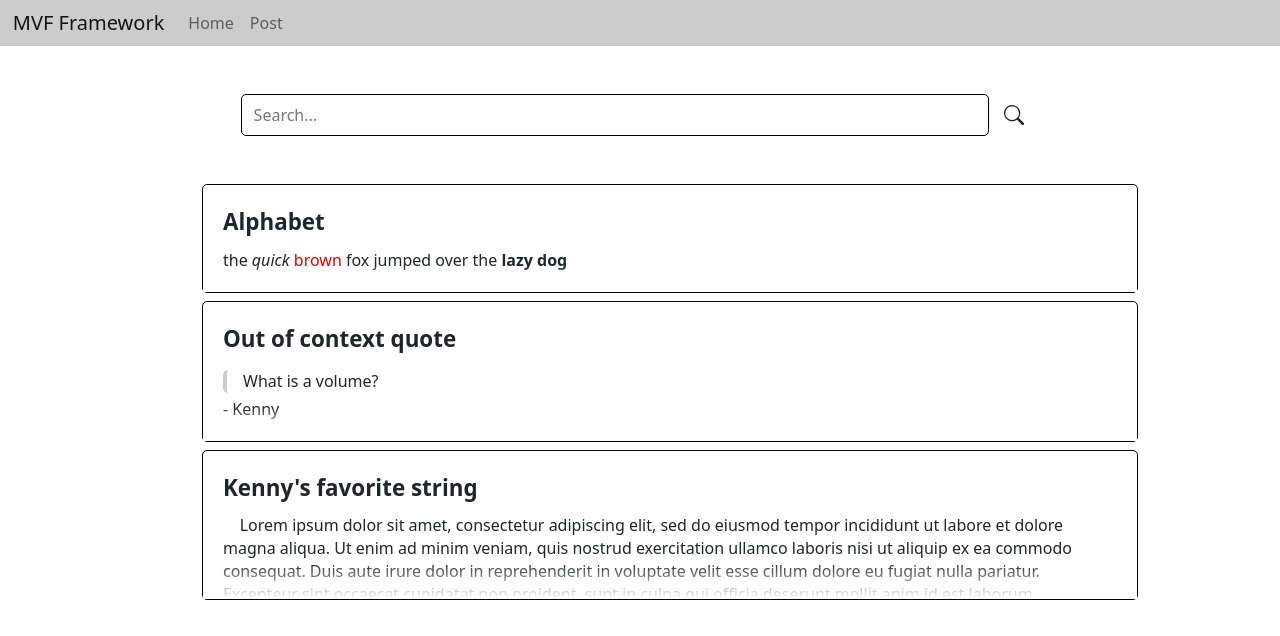
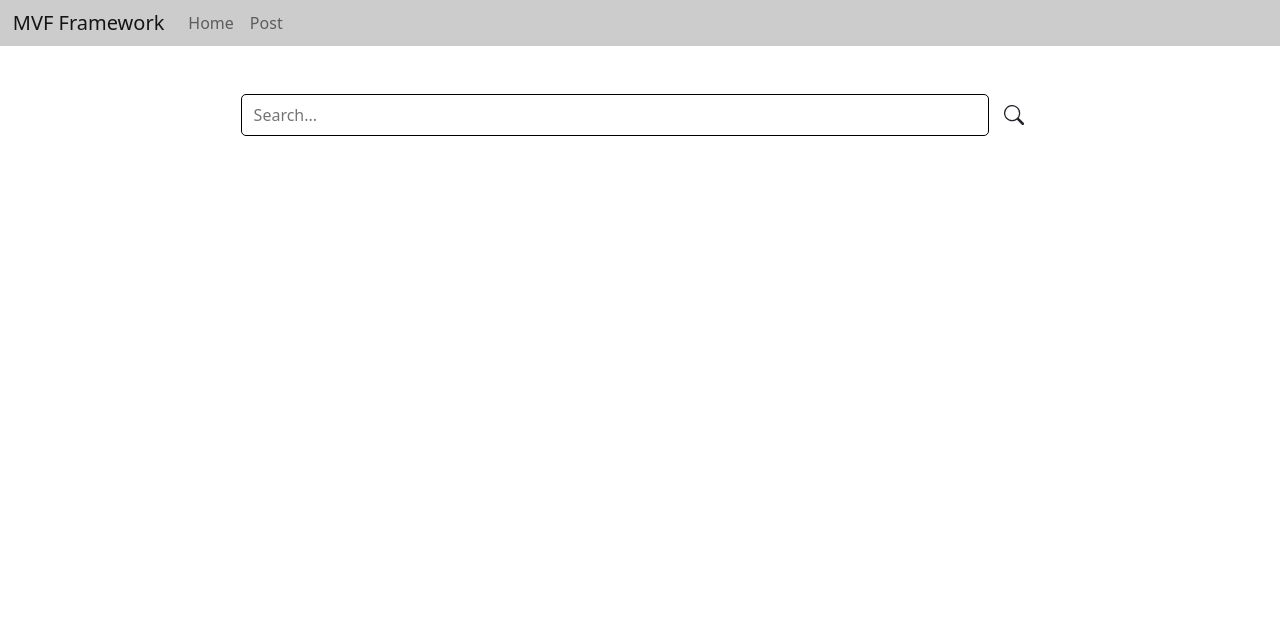
Before and after one commit to patatoes1235/hackillinois2023, a Next.js app in the folder mvf/: page / in a window 1280 px wide. Shown: the top 636 px of the page. Built offline with nearby package versions, Linux system fonts and the light colour scheme.

Commit message:
big fixes

```diff
--- a/mvf/src/pages/index.js
+++ b/mvf/src/pages/index.js
@@ -5,16 +5,16 @@ import Postlist from "@/components/postlist";
 
 function Home() {
 	const [results, setResults] = useState([
-		{
-			title: "Alphabet",
-			content: "<p>the <em>quick</em> <span style=\"color: rgb(230, 0, 0);\">brown </span>fox jumped over the <strong>lazy dog</strong></p>"
-		}, {
-			title: "Out of context quote",
-			content: "<blockquote>What is a volume?</blockquote><p>- Kenny</p>"
-		}, {
-			title: "Kenny's favorite string",
-			content: "\tLorem ipsum dolor sit amet, consectetur adipiscing elit, sed do eiusmod tempor incididunt ut labore et dolore magna aliqua. Ut enim ad minim veniam, quis nostrud exercitation ullamco laboris nisi ut aliquip ex ea commodo consequat. Duis aute irure dolor in reprehenderit in voluptate velit esse cillum dolore eu fugiat nulla pariatur. Excepteur sint occaecat cupidatat non proident, sunt in culpa qui officia deserunt mollit anim id est laborum.<br/>\tLorem ipsum dolor sit amet, consectetur adipiscing elit, sed do eiusmod tempor incididunt ut labore et dolore magna aliqua. Ut enim ad minim veniam, quis nostrud exercitation ullamco laboris nisi ut aliquip ex ea commodo consequat. Duis aute irure dolor in reprehenderit in voluptate velit esse cillum dolore eu fugiat nulla pariatur. Excepteur sint occaecat cupidatat non proident, sunt in culpa qui officia deserunt mollit anim id est laborum."
-		},
+		// {
+		// 	title: "Alphabet",
+		// 	content: "<p>the <em>quick</em> <span style=\"color: rgb(230, 0, 0);\">brown </span>fox jumped over the <strong>lazy dog</strong></p>"
+		// }, {
+		// 	title: "Out of context quote",
+		// 	content: "<blockquote>What is a volume?</blockquote><p>- Kenny</p>"
+		// }, {
+		// 	title: "Kenny's favorite string",
+		// 	content: "\tLorem ipsum dolor sit amet, consectetur adipiscing elit, sed do eiusmod tempor incididunt ut labore et dolore magna aliqua. Ut enim ad minim veniam, quis nostrud exercitation ullamco laboris nisi ut aliquip ex ea commodo consequat. Duis aute irure dolor in reprehenderit in voluptate velit esse cillum dolore eu fugiat nulla pariatur. Excepteur sint occaecat cupidatat non proident, sunt in culpa qui officia deserunt mollit anim id est laborum.<br/>\tLorem ipsum dolor sit amet, consectetur adipiscing elit, sed do eiusmod tempor incididunt ut labore et dolore magna aliqua. Ut enim ad minim veniam, quis nostrud exercitation ullamco laboris nisi ut aliquip ex ea commodo consequat. Duis aute irure dolor in reprehenderit in voluptate velit esse cillum dolore eu fugiat nulla pariatur. Excepteur sint occaecat cupidatat non proident, sunt in culpa qui officia deserunt mollit anim id est laborum."
+		// },
 	]);
 
 	return (
```
